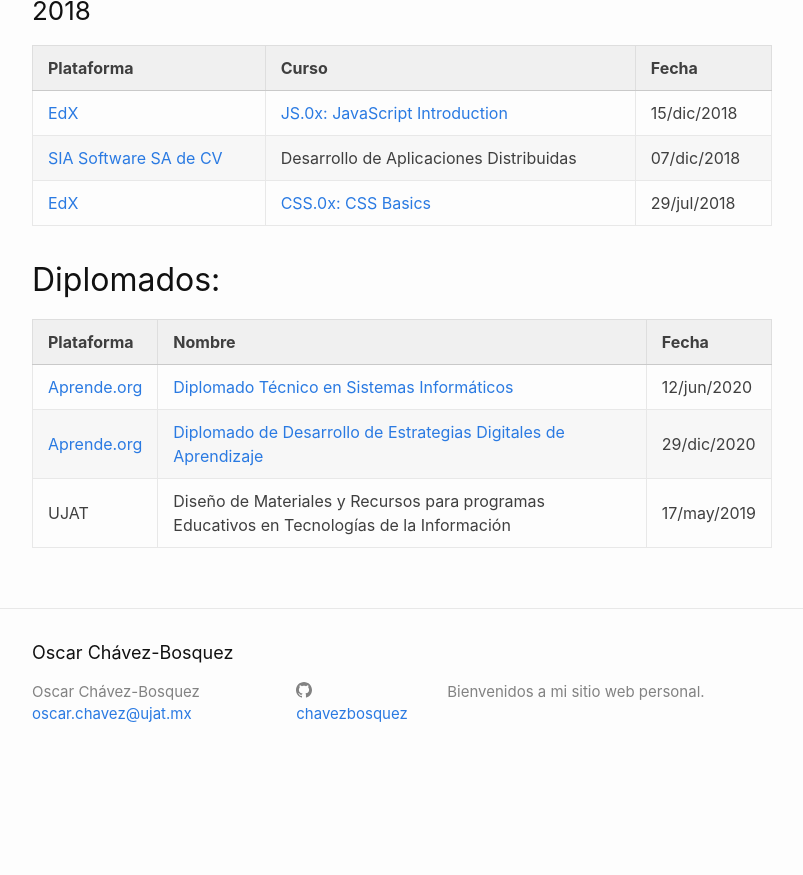
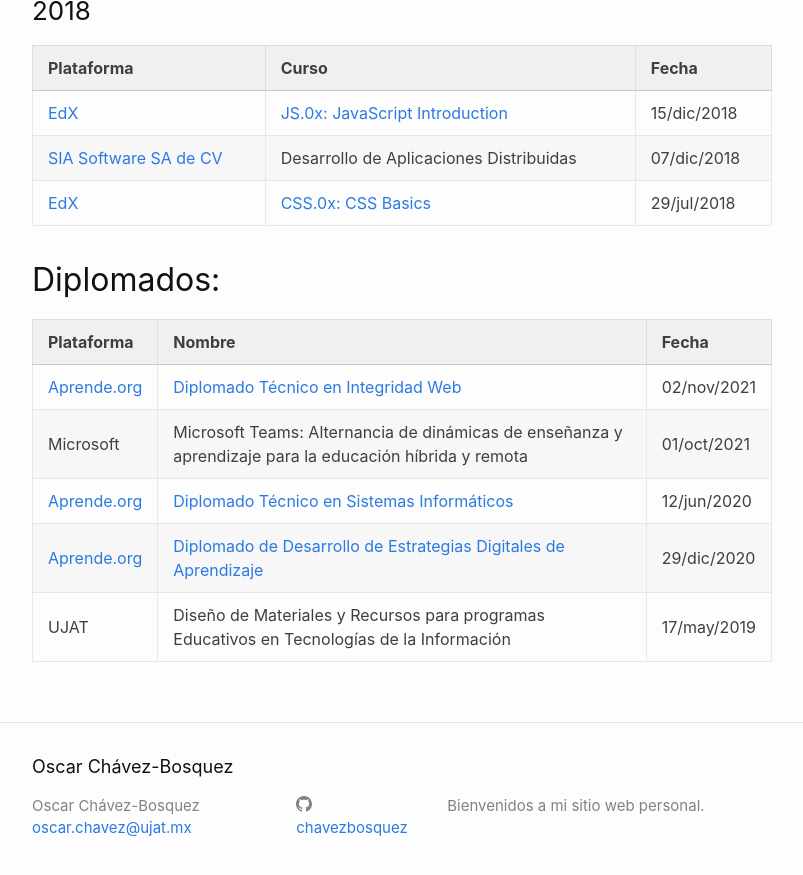
Before and after one commit to chavezbosquez/chavezbosquez.github.io, a Jekyll site: the page built from personal/cursos.markdown, in a window 1280 px wide and 900 px high, scrolled down 1496 px. Shown: the top 875 px of the window, without its empty margins (238-1041 px from the left). Built offline with Jekyll 4.4.1, drawn with Linux system fonts in a browser that asks for light colours; before the commit the page ends 2282 px from its top, so only the background shows below that; part of the change alters nothing that is shown.

Commit message:
Capacitación recibida

```diff
--- a/personal/cursos.markdown
+++ b/personal/cursos.markdown
@@ -8,44 +8,42 @@ date     : 2021-05-20 14:43:00 -0600
 
 ## Cursos y talleres 2021:
 
-
-
 | Plataforma | Curso | Fecha |
 | --- | --- | ---|
-| [MéxicoX](https://mexicox.gob.mx){:target="_blank"} |  [Inteligencia artificial en la educación](https://mexicox.gob.mx/certificates/eaa47e84d5754469af883cf547b7492c) | 16/nov/2021 <!-- 5 h --> |
+| [MéxicoX](https://mexicox.gob.mx){:target="_blank"} |  [Inteligencia artificial en la educación](https://mexicox.gob.mx/certificates/eaa47e84d5754469af883cf547b7492c){:target="_blank"} | 16/nov/2021 <!-- 5 h --> |
 | [FUN-MOOC](https://www.fun-mooc.fr/en/courses/machine-learning-python-scikit-learn/){:target="_blank"} |  Machine learning in Python with scikit-learn | 15/jul/2021 <!-- 35 h --> |
 | [openSAP](https://open.sap.com){:target="_blank"} | [Exploring the World of AI](https://open.sap.com/verify/ximaf-bybac-samoh-vecyt-bemor){:target="_blank"} | 14/may/2021 <!-- 9 h --> |
 | [Udemy](https://www.udemy.com/course/flutter-ios-android-fernando-herrera/){:target="_blank"} | [Flutter: Tu guía completa de desarrollo para IOS y Android](https://www.udemy.com/certificate/UC-66829eb6-326c-441d-a5ea-2b76cf2596d2/){:target="_blank"} | 28/abr/2021 <!-- 34 h --> |
-| [CISCO - Python Institute](http://csrinfo.cisconetspace.com/LA_LP_FY20YoMeQuedoenCasaAprendiendo.html) | PCAP: Programming Essentials in Python | 09/mar/2021 <!-- 60 h --> |
+| [CISCO - Python Institute](http://csrinfo.cisconetspace.com/LA_LP_FY20YoMeQuedoenCasaAprendiendo.html){:target="_blank"} | PCAP: Programming Essentials in Python | 09/mar/2021 <!-- 60 h --> |
 
 ### 2020
 
 | Plataforma | Curso | Fecha |
 | --- | --- | ---|
-| [Udacity](https://www.udacity.com) | [Deep Learning Nanodegree](https://confirm.udacity.com/ZEJDPWTP) | 15/ago/2020 |
-| [Udemy](https://www.udemy.com) | [Curso completo de Machine Learning: Data Science en Python](https://www.udemy.com/certificate/UC-852c1c12-794e-4e5a-9747-c473a5260b3e/) | 08/ago/2020 |
-| [MiríadaX](https://miriadax.net/web/general-navigation/cursos) | Gestión de proyectos con metodologías Ágiles y enfoques Lean | 26/jul/2020 |
+| [Udacity](https://www.udacity.com){:target="_blank"} | [Deep Learning Nanodegree](https://confirm.udacity.com/ZEJDPWTP){:target="_blank"} | 15/ago/2020 |
+| [Udemy](https://www.udemy.com){:target="_blank"} | [Curso completo de Machine Learning: Data Science en Python](https://www.udemy.com/certificate/UC-852c1c12-794e-4e5a-9747-c473a5260b3e/){:target="_blank"} | 08/ago/2020 |
+| [MiríadaX](https://miriadax.net/web/general-navigation/cursos){:target="_blank"} | Gestión de proyectos con metodologías Ágiles y enfoques Lean | 26/jul/2020 |
 | UJAT | Robótica virtual | 24/jul/2020 |
-| [Coursera](https://www.coursera.org) | [Deep Neural Networks with PyTorch](https://coursera.org/verify/PXN63JZHRAV5) | 27/jun/2020 |
-| [IT Open Knowledge Center](https://it-okcenter.com) | Desarrollo de Aplicaciones sobre la plataforma Android | 18/may/2020 |
-| [Udemy](https://www.udemy.com) | [Optimization with Metaheuristics in Python](https://www.udemy.com/certificate/UC-5b922bb9-bf33-40e6-89a8-9b66a5ecdf45/) | 16/abr/2020 |
+| [Coursera](https://www.coursera.org){:target="_blank"} | [Deep Neural Networks with PyTorch](https://coursera.org/verify/PXN63JZHRAV5){:target="_blank"} | 27/jun/2020 |
+| [IT Open Knowledge Center](https://it-okcenter.com){:target="_blank"} | Desarrollo de Aplicaciones sobre la plataforma Android | 18/may/2020 |
+| [Udemy](https://www.udemy.com){:target="_blank"} | [Optimization with Metaheuristics in Python](https://www.udemy.com/certificate/UC-5b922bb9-bf33-40e6-89a8-9b66a5ecdf45/){:target="_blank"} | 16/abr/2020 |
 
 ### 2019
 
 | Plataforma | Curso | Fecha |
 | --- | --- | ---|
 | UJAT | Entrenamiento para aplicaciones Android con Kotlin | 04/oct/2019 |
-| [MiríadaX](https://miriadax.net/web/general-navigation/cursos) | Creando Apps en Android. Aprende a programar aplicaciones móviles | 26/jun/2019 |
-| [Casa de Lletres](https://www.casadelletres.eu/redaccion_cientifica) | ¿Cómo escribir en inglés un artículo científico? | 06/abr/2019 |
-| [MiríadaX](https://miriadax.net/web/general-navigation/cursos) | Programación con JavaScript | 15/feb/2019 |
+| [MiríadaX](https://miriadax.net/web/general-navigation/cursos){:target="_blank"} | Creando Apps en Android. Aprende a programar aplicaciones móviles | 26/jun/2019 |
+| [Casa de Lletres](https://www.casadelletres.eu/redaccion_cientifica){:target="_blank"} | ¿Cómo escribir en inglés un artículo científico? | 06/abr/2019 |
+| [MiríadaX](https://miriadax.net/web/general-navigation/cursos){:target="_blank"} | Programación con JavaScript | 15/feb/2019 |
 
 ### 2018
 
 | Plataforma | Curso | Fecha |
 | --- | --- | ---|
-| [EdX](https://www.edx.org) | [JS.0x: JavaScript Introduction](https://courses.edx.org/certificates/b5f20250bb564242a0beeb6ecccdeaa8) | 15/dic/2018 |
-| [SIA Software SA de CV](https://www.siasw.com/index.php/es/) | Desarrollo de Aplicaciones Distribuidas | 07/dic/2018 |
-| [EdX](https://www.edx.org) | [CSS.0x: CSS Basics](https://courses.edx.org/certificates/8250edd6fe354f8bb4835ef16f8dd6da) | 29/jul/2018 |
+| [EdX](https://www.edx.org){:target="_blank"} | [JS.0x: JavaScript Introduction](https://courses.edx.org/certificates/b5f20250bb564242a0beeb6ecccdeaa8){:target="_blank"} | 15/dic/2018 |
+| [SIA Software SA de CV](https://www.siasw.com/index.php/es/){:target="_blank"} | Desarrollo de Aplicaciones Distribuidas | 07/dic/2018 |
+| [EdX](https://www.edx.org){:target="_blank"} | [CSS.0x: CSS Basics](https://courses.edx.org/certificates/8250edd6fe354f8bb4835ef16f8dd6da){:target="_blank"} | 29/jul/2018 |
 
 <!--| UJAT | Desarrollo de Productos Innovadores Desing Thinking para Proyectos de Base Tecnológica | 18/nov/2020 |
 | [Udemy](https://www.udemy.com/course/machinelearningpython/)
@@ -56,6 +54,8 @@ https://www.udemy.com/course/optimization-with-metaheuristics/
 
 | Plataforma | Nombre | Fecha |
 | --- | --- | ---|
-[Aprende.org](https://aprende.org) | [Diplomado Técnico en Sistemas Informáticos](https://capacitateparaelempleo.org/verifica_diplomado/WCRZ62J80/) | 12/jun/2020 |
-[Aprende.org](https://aprende.org) | [Diplomado de Desarrollo de Estrategias Digitales de Aprendizaje](https://capacitateparaelempleo.org/verifica_diplomado/MXO83ZXUI/) | 29/dic/2020 |
+[Aprende.org](https://aprende.org){:target="_blank"} | [Diplomado Técnico en Integridad Web](https://capacitateparaelempleo.org/verifica_diplomado/DZ3RZBI4L/){:target="_blank"} | 02/nov/2021 |
+| Microsoft | Microsoft Teams: Alternancia de dinámicas de enseñanza y aprendizaje para la educación híbrida y remota | 01/oct/2021 |
+[Aprende.org](https://aprende.org){:target="_blank"} | [Diplomado Técnico en Sistemas Informáticos](https://capacitateparaelempleo.org/verifica_diplomado/WCRZ62J80/){:target="_blank"} | 12/jun/2020 |
+[Aprende.org](https://aprende.org){:target="_blank"} | [Diplomado de Desarrollo de Estrategias Digitales de Aprendizaje](https://capacitateparaelempleo.org/verifica_diplomado/MXO83ZXUI/){:target="_blank"} | 29/dic/2020 |
 | UJAT | Diseño de Materiales y Recursos para programas Educativos en Tecnologías de la Información | 17/may/2019 |
```
Also changed, not shown: Gemfile.lock (added).
